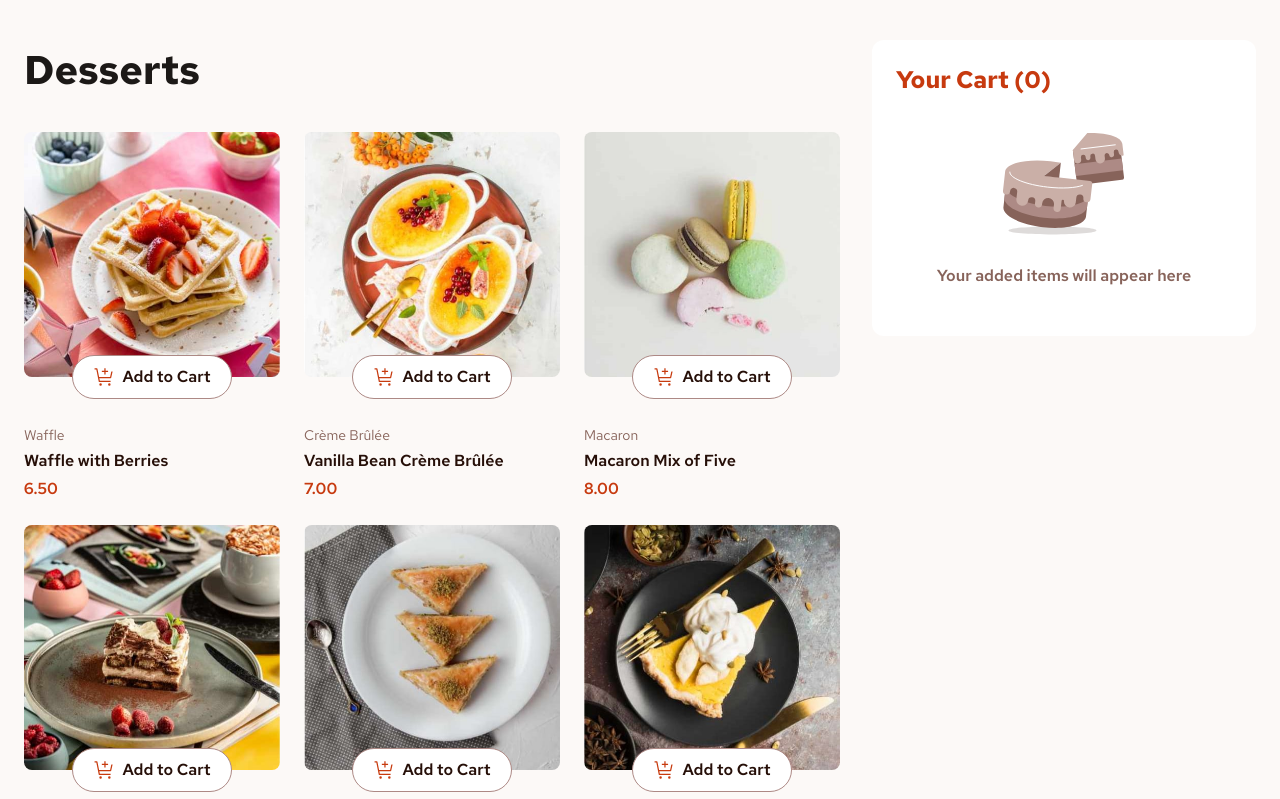
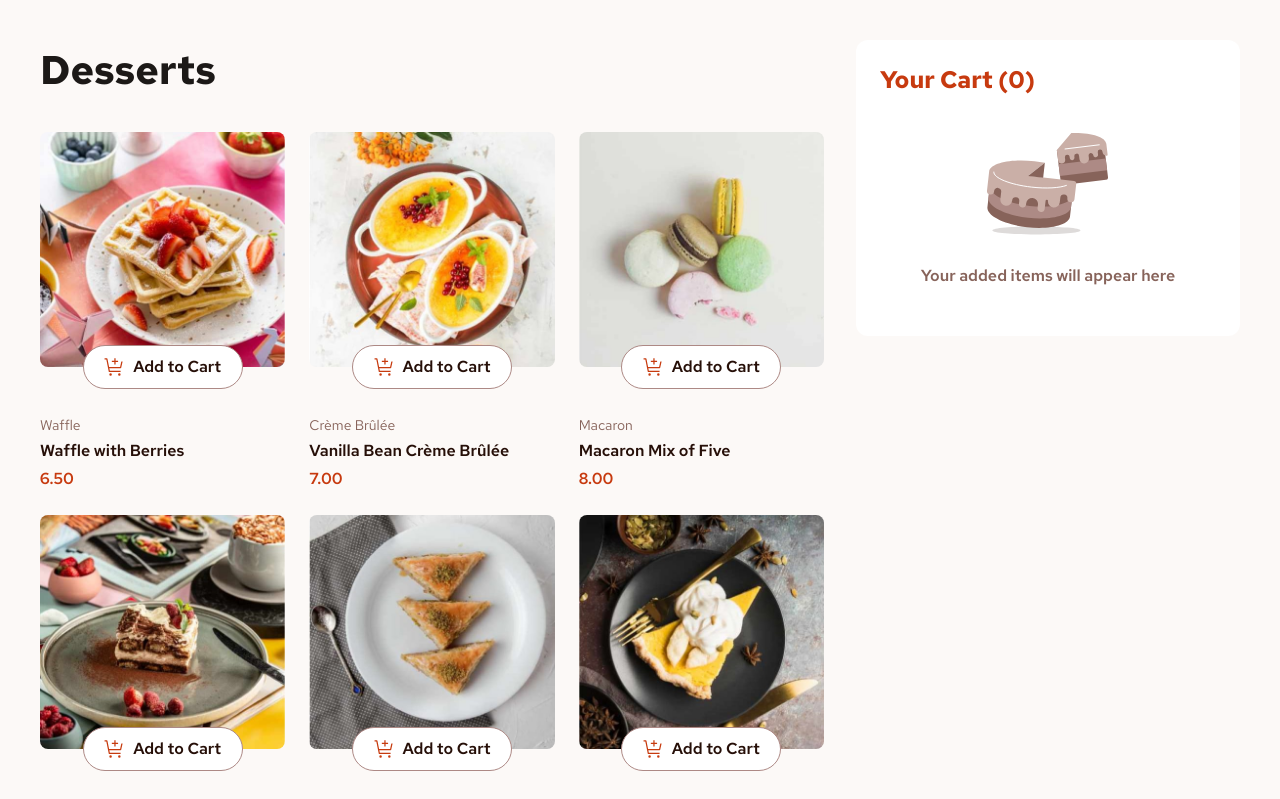
Before and after one commit to MattPahuta/product-list-with-cart, a React (Vite) app: page / in a window 1280 px wide. Shown: the top 799 px of the page. Built offline with nearby package versions, Linux system fonts and the light colour scheme.

Commit message:
Adjust grid styles and app spacing vals

```diff
--- a/index.html
+++ b/index.html
@@ -9,7 +9,7 @@
     <link rel="stylesheet" href="./src/css/main.css" />
     <title>The Dessert Shop</title>
   </head>
-  <body class="font-sans bg-brand-rose-50 text-brand-rose-900">
+  <body class="font-sans bg-brand-rose-50 text-brand-rose-900 p-6 md:p-10">
     <div id="root"></div>
     <script type="module" src="/src/main.jsx"></script>
   </body>
--- a/src/App.jsx
+++ b/src/App.jsx
@@ -75,7 +75,7 @@ function App() {
   }
 
   return (
-    <main className="container mx-auto max-w-7xl p-6 lg:py-10 grid gap-8 justify-center items-start lg:grid-flow-col">
+    <main className="mx-auto max-w-7xl grid gap-8 justify-center items-start xl:grid-flow-col xl:auto-cols-auto">
       <ProductMenu
         products={products}
         cartItems={cartItems}
--- a/src/components/ProductMenu.jsx
+++ b/src/components/ProductMenu.jsx
@@ -8,7 +8,7 @@ function ProductMenu({products, cartItems, handleAddToCart, handleRemoveFromCart
       <h1 className="mb-8 text-[2.5rem] font-bold text-stone-900">Desserts</h1>
 
       {/* ToDo: this should be a ul with li elements as each product card */}
-      <div className="grid md:grid-cols-2 xl:grid-cols-3 gap-6">
+      <div className="grid sm:grid-cols-2 md:grid-cols-3 gap-6">
         {products.map((product) => {
           const cartItem = cartItems.find((item) => item.name === product.name);
           // check for menu item in cart
```
